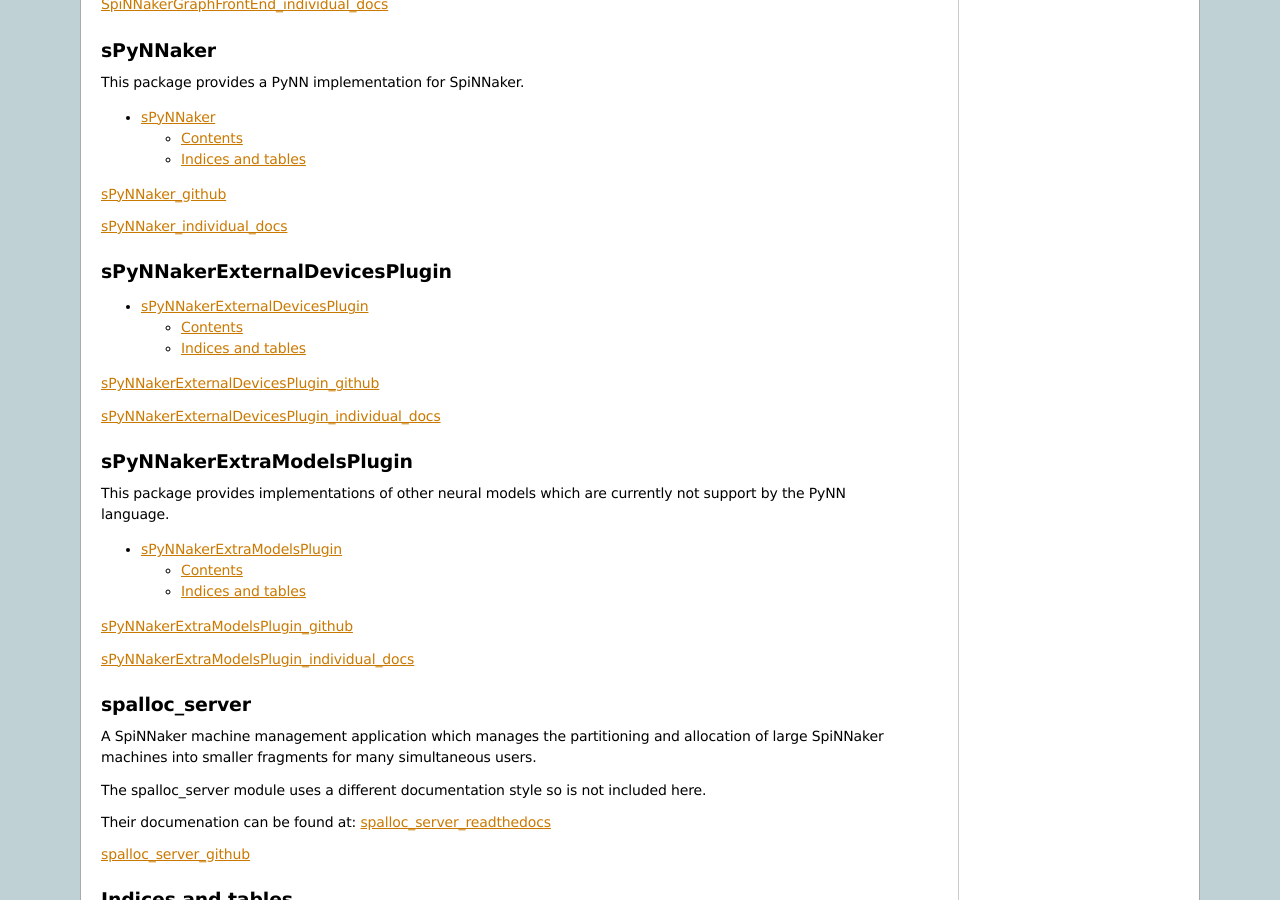
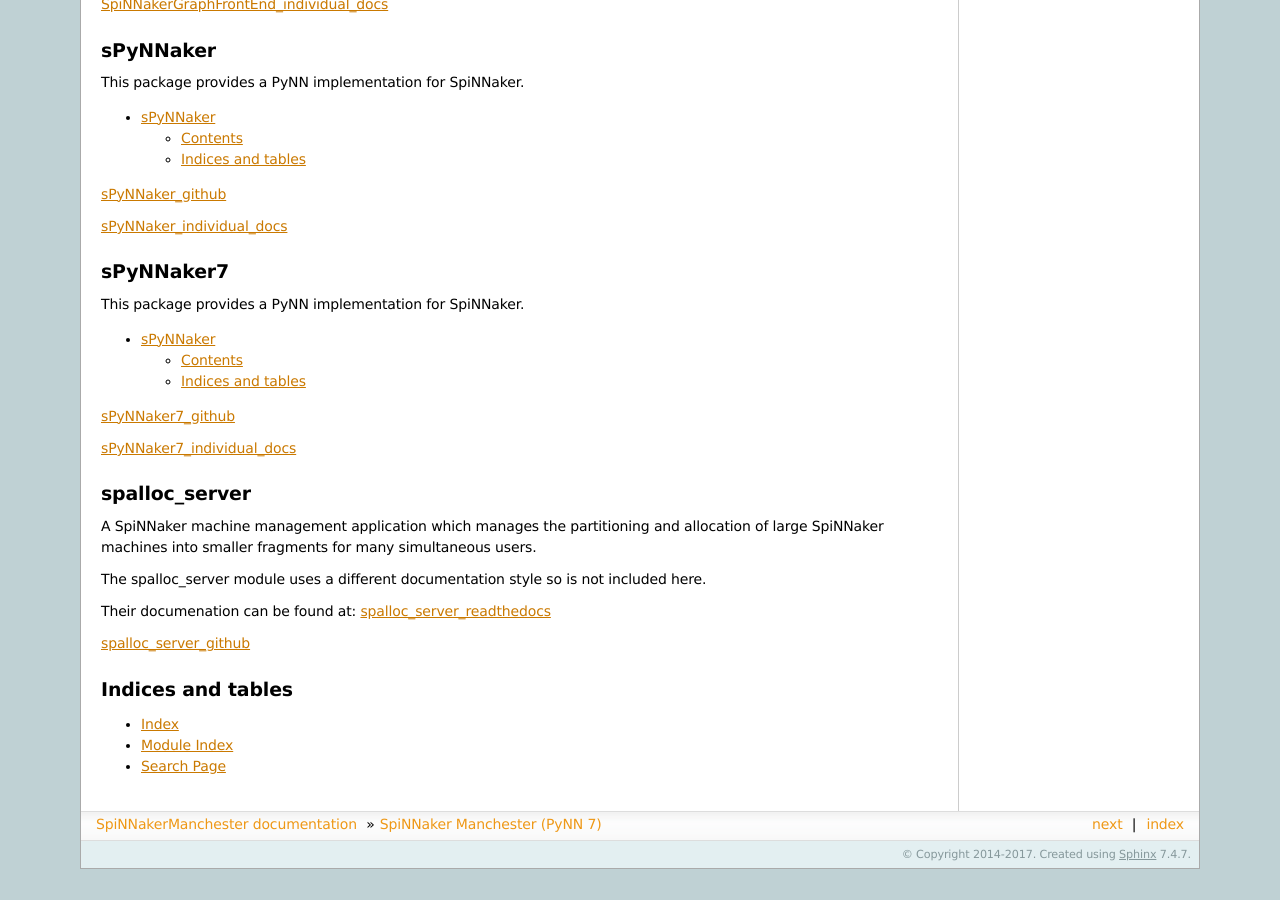
Before and after one commit to SpiNNakerManchester/sphinx7, a Sphinx documentation site: the page built from doc/source/index.rst, in a window 1280 px wide and 900 px high, scrolled down 2152 px. Built offline with Sphinx 7.4.7, drawn with Linux system fonts in a browser that asks for light colours; pages that are not in the unit, such as notebooks, are missing from menus; the version number could not be read and is left out; after the commit the page ends 3021 px from its top, so only the background shows below that; some of the changed text lies outside the part shown.

Commit message:
removed external and added link to specific version

```diff
--- a/doc/doc_requirements.txt
+++ b/doc/doc_requirements.txt
@@ -11,5 +11,4 @@
 -e git+https://github.com/SpiNNakerManchester/SpiNNFrontEndCommon.git@master#egg=spinn_front_end_common
 -e git+https://github.com/SpiNNakerManchester/SpiNNakerGraphFrontEnd.git@master#egg=spinnaker_graph_front_end
 -e git+https://github.com/SpiNNakerManchester/sPyNNaker.git@master#egg=spynnaker
--e git+https://github.com/SpiNNakerManchester/sPyNNakerExternalDevicesPlugin.git@master#egg=spynnaker_external_devices_plugin
--e git+https://github.com/SpiNNakerManchester/sPyNNakerExtraModelsPlugin.git@master#egg=spynnaker_extra_pynn_models
+-e git+https://github.com/SpiNNakerManchester/sPyNNaker7.git@master#egg=spynnaker7
--- a/doc/source/index.rst
+++ b/doc/source/index.rst
@@ -106,6 +106,7 @@
 .. _DataSpecification_github: https://github.com/SpiNNakerManchester/DataSpecification
 .. _DataSpecification_individual_docs: http://dataspecification.readthedocs.io
 
+
 spalloc
 -------
 Spalloc is a Python library and set of command-line programs for requesting SpiNNaker machines from a spalloc server.
@@ -118,6 +119,7 @@
 
 .. _spalloc_github: https://github.com/SpiNNakerManchester/spalloc
 .. _spalloc_readthedocs: http://spalloc.readthedocs.io
+
 
 SpiNNFrontEndCommon
 -------------------
@@ -169,38 +171,21 @@
 .. _sPyNNaker_individual_docs: http://spynnaker.readthedocs.io
 
 
-sPyNNakerExternalDevicesPlugin
-------------------------------
+sPyNNaker7
+---------
+This package provides a PyNN implementation for SpiNNaker.
 
 .. toctree::
    :maxdepth: 3
 
-   spynnaker_external_devices_plugin_index
+   spynnaker7_index
 
-sPyNNakerExternalDevicesPlugin_github_
+sPyNNaker7_github_
 
-sPyNNakerExternalDevicesPlugin_individual_docs_
+sPyNNaker7_individual_docs_
 
-.. _sPyNNakerExternalDevicesPlugin_github: https://github.com/SpiNNakerManchester/sPyNNakerExternalDevicesPlugin
-.. _sPyNNakerExternalDevicesPlugin_individual_docs: http://spynnakerexternaldevicesplugin.readthedocs.io
-
-
-sPyNNakerExtraModelsPlugin
---------------------------
-
-This package provides implementations of other neural models which are currently not support by the PyNN language.
-
-.. toctree::
-   :maxdepth: 3
-
-   spynnaker_extra_pynn_models_index
-
-sPyNNakerExtraModelsPlugin_github_
-
-sPyNNakerExtraModelsPlugin_individual_docs_
-
-.. _sPyNNakerExtraModelsPlugin_github: https://github.com/SpiNNakerManchester/sPyNNakerExtraModelsPlugin
-.. _sPyNNakerExtraModelsPlugin_individual_docs: http://spynnakerextramodelsplugin.readthedocs.io
+.. _sPyNNaker7_github: https://github.com/SpiNNakerManchester/sPyNNaker7
+.. _sPyNNaker7_individual_docs: http://spynnaker7.readthedocs.io
 
 spalloc_server
 --------------
@@ -216,6 +201,7 @@
 .. _spalloc_server_github: https://github.com/SpiNNakerManchester/spalloc_server
 .. _spalloc_server_readthedocs: http://spalloc-server.readthedocs.io
 
+
 Indices and tables
 ------------------
 
```
Also changed, not shown: doc/source/spynnaker7_index.rst (renamed from doc/source/spynnaker_extra_pynn_models_index.rst, +4 -4 lines), doc/source/spynnaker_external_devices_plugin_index.rst (deleted, +0 -19 lines).
